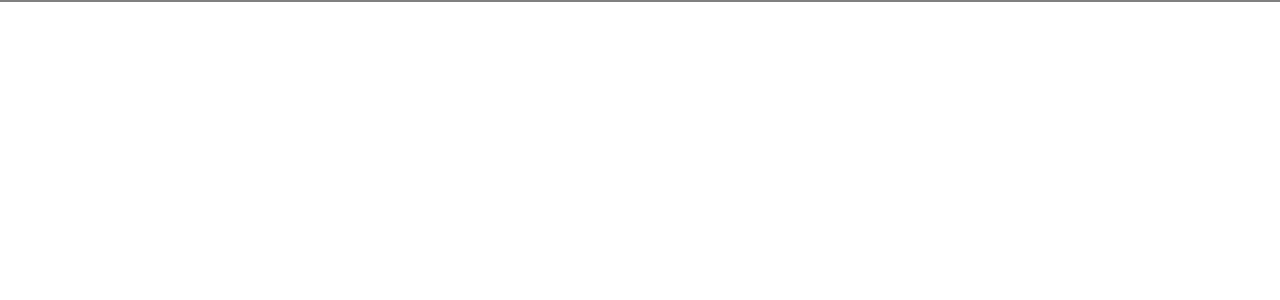
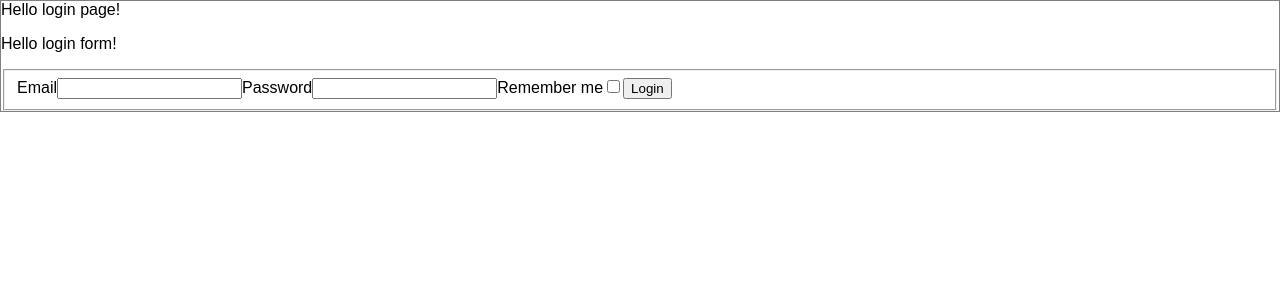
Before and after one commit to orbb1/login-page, a React (Create React App) app: page / in a window 1280 px wide. Shown: the top 300 px of the page. Built offline with nearby package versions, Linux system fonts and the light colour scheme.

Commit message:
create html for page

```diff
--- a/src/App.js
+++ b/src/App.js
@@ -1,11 +1,13 @@
 import React, { Component } from 'react';
-import logo from './logo.svg';
+import LoginPage from './containers/LoginPage/';
 import './App.css';
 
 class App extends Component {
   render() {
     return (
-      <div className="App"></div>
+      <div className="App">
+        <LoginPage />
+      </div>
     );
   }
 }
--- /dev/null
+++ b/src/conponents/FormInput/index.js
@@ -0,0 +1,8 @@
+import React from 'react';
+
+export const FormInput = (props) => {
+  return [
+    <label key={1} htmlFor={props.name}>{props.label}</label>,
+    <input key={2} type={props.type} name={props.name} id={props.name} />
+  ]
+}
--- /dev/null
+++ b/src/conponents/LoginForm/index.js
@@ -0,0 +1,45 @@
+import React, { Component } from 'react';
+import { FormInput } from '../FormInput/';
+
+class LoginForm extends Component {
+  constructor() {
+    super();
+    this.state = {
+      formFields: [
+        {
+          type: 'text',
+          name: 'email',
+          label: 'Email',
+          order: 1
+        }, {
+          type: 'password',
+          name: 'password',
+          label: 'Password',
+          order: 2
+        }, {
+          type: 'checkbox',
+          name: 'remember',
+          label: 'Remember me',
+          order: 3
+        }
+      ]
+    }
+  }
+  render() {
+    return (
+      <div className="LoginForm">
+        <p>Hello login form!</p>
+        <form>
+          <fieldset>
+            {this.state.formFields.map(
+              f => <FormInput key={f.order} type={f.type} name={f.name} label={f.label}/>
+              )}
+            <input type="submit" value="Login" />
+          </fieldset>
+        </form>
+      </div>
+    );
+  }
+}
+
+export default LoginForm;
--- /dev/null
+++ b/src/containers/LoginPage/index.js
@@ -0,0 +1,15 @@
+import React, { Component } from 'react';
+import LoginForm from '../../conponents/LoginForm/';
+
+class LoginPage extends Component {
+  render() {
+    return (
+      <div className="LoginPage-wpapper">
+        Hello login page!
+        <LoginForm />
+      </div>
+    );
+  }
+}
+
+export default LoginPage;
```
Also changed, not shown: 1 other file (tests, documents, lock files or other folders).
